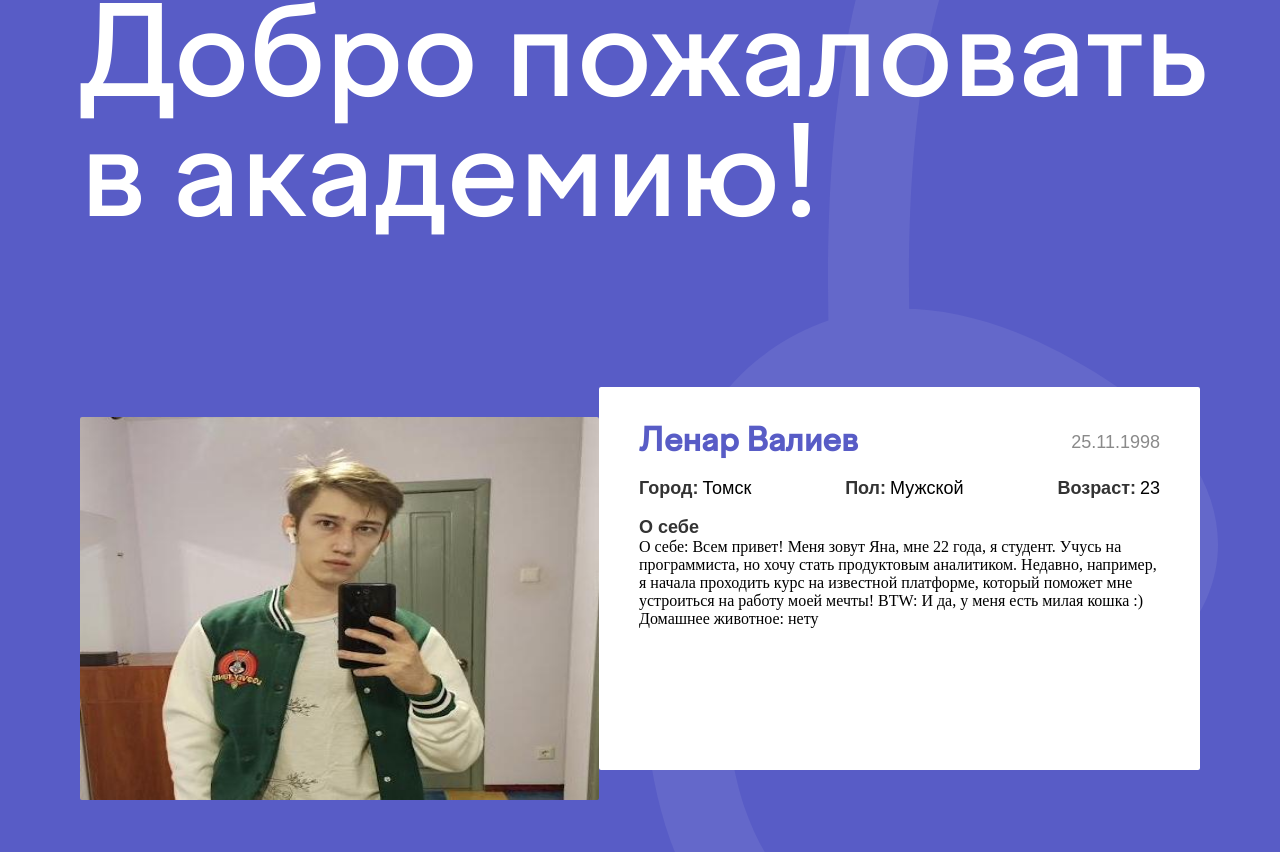
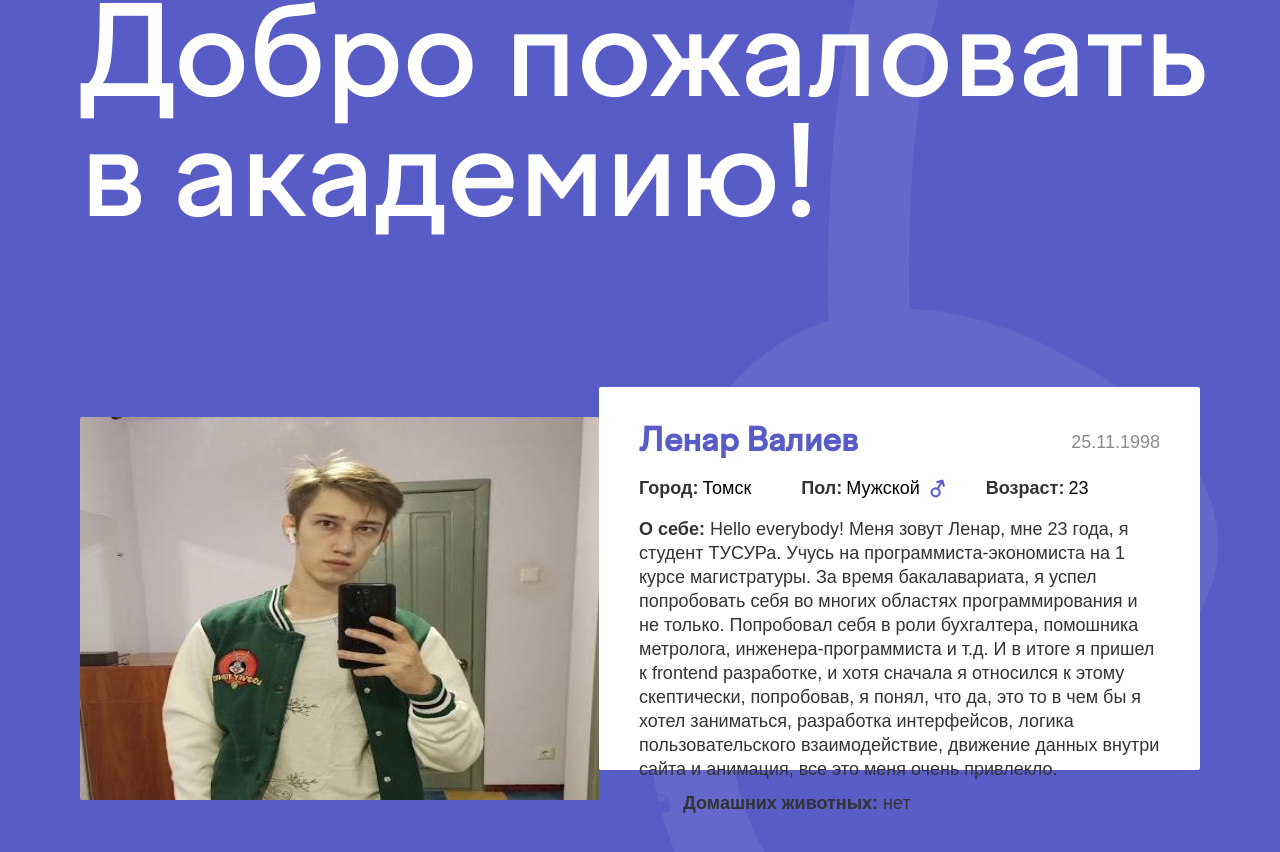
Before and after one commit to Lenarqa/hello-valiev, a React (Create React App) app: page / in a window 1280 px wide. Shown: the part 206-1058 px from the top of the page. Built offline with nearby package versions, Linux system fonts and the light colour scheme; a web font is replaced by a local one.

Commit message:
add style to about me section

```diff
--- a/src/components/content/MyCard.tsx
+++ b/src/components/content/MyCard.tsx
@@ -1,5 +1,7 @@
 import React from "react";
 import styled from "styled-components";
+import man from "../../assets/icons/man.svg";
+import animal from "../../assets/icons/animal.svg";
 
 const Card = styled.div`
   display: flex;
@@ -46,17 +48,36 @@ const Text = styled.p`
   font-style: normal;
   font-weight: 400;
   font-size: 18px;
+  margin-right: 10px;
 `;
 
 const Info = styled.div`
   display: flex;
-  justify-content: space-between;
+  justify-content: flex-start;
   align-items: center;
   margin-bottom: 18px;
 `;
 
 const InfoItem = styled.div`
   display: flex;
+  margin-right: 40px;
+`;
+
+const AboutMeInfo = styled.div`
+    margin-bottom: 10px;
+`
+
+const AboutMeText = styled.div`
+  font-family: "Gilroy", sans-serif;
+  color: #333;
+  font-size: 18px;
+  line-height: 24px;
+`;
+
+const Footer = styled.div`
+  display: flex;
+  justify-content: flex-start;
+  align-items: center;
 `;
 
 const MyCard: React.FC = () => {
@@ -74,24 +95,34 @@ const MyCard: React.FC = () => {
         <InfoItem>
           <Title>Пол:</Title>
           <Text>Мужской</Text>
+          <img src={man} />
         </InfoItem>
         <InfoItem>
           <Title>Возраст:</Title>
           <Text>23</Text>
         </InfoItem>
       </Info>
+      <AboutMeInfo>
+        <AboutMeText>
+          <b>О себе:</b> Hello everybody! Меня зовут Ленар, мне 23 года, я
+          студент ТУСУРа. Учусь на программиста-экономиста на 1 курсе
+          магистратуры. За время бакалавариата, я успел попробовать себя во
+          многих областях программирования и не только. Попробовал себя в роли
+          бухгалтера, помошника метролога, инженера-программиста и т.д. И в
+          итоге я пришел к frontend разработке, и хотя сначала я относился к
+          этому скептически, попробовав, я понял, что да, это то в чем бы я
+          хотел заниматься, разработка интерфейсов, логика пользовательского
+          взаимодействие, движение данных внутри сайта и анимация, все это меня
+          очень привлекло.
+        </AboutMeText>
+      </AboutMeInfo>
       <div>
-        <Title>О себе</Title>
-        <p>
-          О себе: Всем привет! Меня зовут Яна, мне 22 года, я студент. Учусь на
-          программиста, но хочу стать продуктовым аналитиком. Недавно, например,
-          я начала проходить курс на известной платформе, который поможет мне
-          устроиться на работу моей мечты! BTW: И да, у меня есть милая кошка
-          :)
-        </p>
-      </div>
-      <div>
-        <p>Домашнее животное: нету</p>
+        <Footer>
+          <img src={animal} style={{marginRight: 12}}/>
+          <AboutMeText>
+            <b>Домашних животных:</b> нет
+          </AboutMeText>
+        </Footer>
       </div>
     </Card>
   );
```
Also changed, not shown: src/assets/icons/animal.svg (added), src/assets/icons/man.svg (added).
